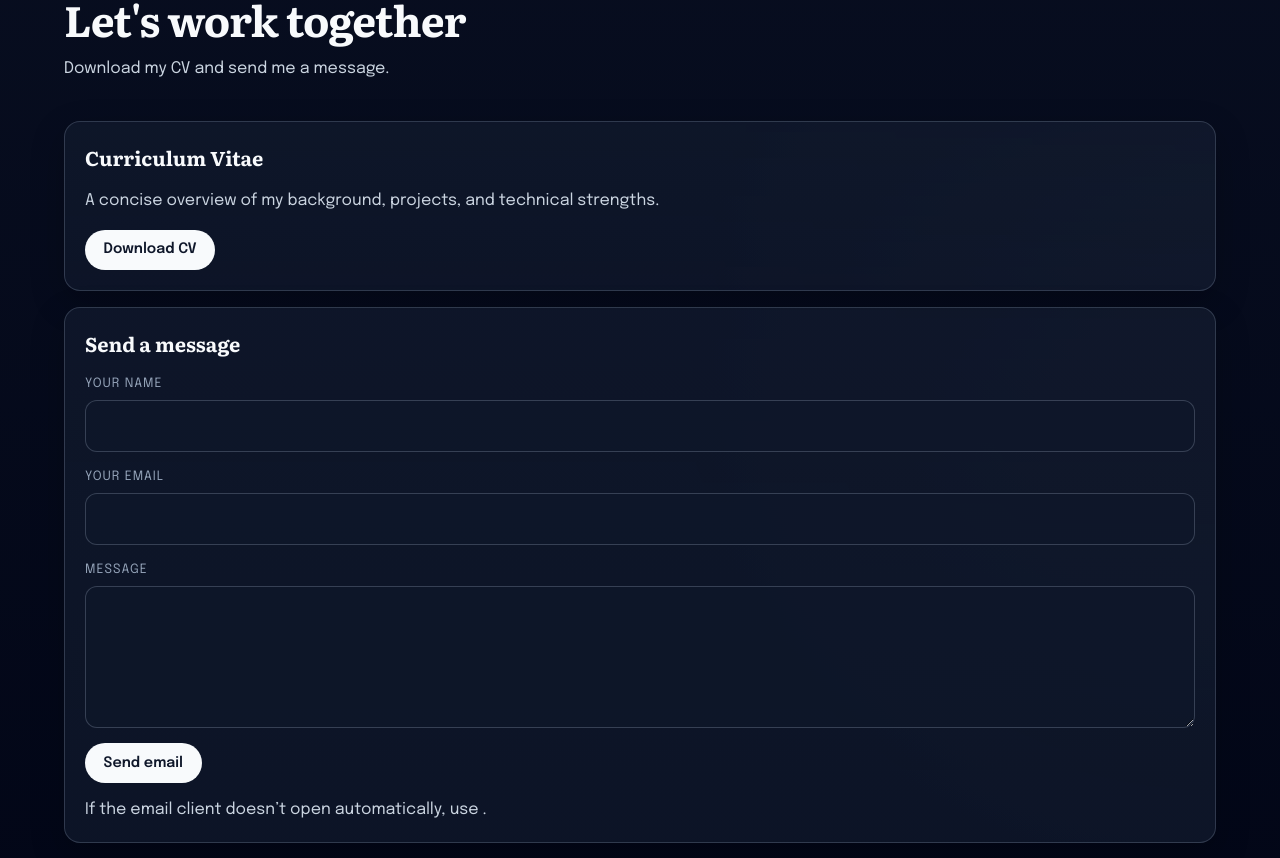
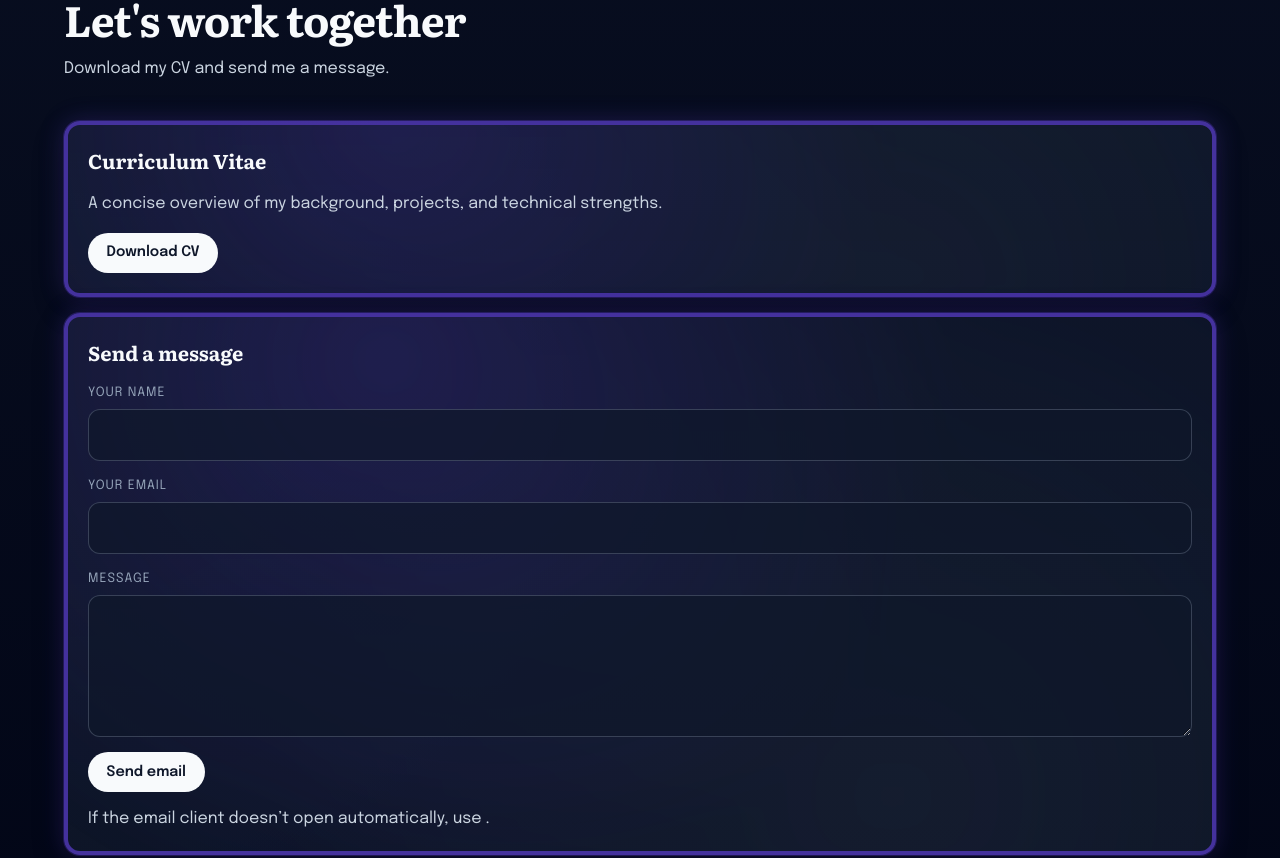
Before and after one commit to JaanusLille/portfoolio-koduleht, a React (Vite) app: page / in a window 1280 px wide. Shown: the part 2220-3078 px from the top of the page. Built offline with nearby package versions, Linux system fonts and the light colour scheme.

Commit message:
Added glow effect to Contact section

```diff
--- a/src/components/Contact.css
+++ b/src/components/Contact.css
@@ -48,16 +48,61 @@
 }
 
 .contact-card {
+  position: relative;
+  overflow: hidden;
   display: flex;
   flex-direction: column;
   gap: 1rem;
   padding: 1.25rem;
   border-radius: 16px;
-  border: 1px solid rgb(148 163 184 / 26%);
+  border: 4px solid rgb(93 63 211 / 69%);
   background:
-    linear-gradient(180deg, rgb(15 23 42 / 92%), rgb(15 23 42 / 82%)),
-    radial-gradient(circle at top right, rgb(148 163 184 / 16%), transparent 48%);
-  box-shadow: 0 12px 34px rgb(0 0 0 / 22%);
+    linear-gradient(180deg, rgb(15 23 42 / 92%), rgb(15 23 42 / 84%)),
+    radial-gradient(circle at top left, rgb(148 163 184 / 15%), transparent 52%);
+  box-shadow:
+    0 12px 34px rgb(0 0 0 / 20%),
+    0 0 0 1px rgb(93 63 211 / 30%),
+    0 0 24px rgb(93 63 211 / 28%);
+  transition:
+    box-shadow 180ms ease,
+    transform 180ms ease;
+}
+
+.contact-card::before {
+  content: '';
+  position: absolute;
+  inset: -28px;
+  border-radius: 22px;
+  background:
+    radial-gradient(circle at 30% 15%, rgb(93 63 211 / 35%), transparent 55%),
+    radial-gradient(circle at 70% 85%, rgb(148 163 184 / 10%), transparent 60%);
+  filter: blur(18px);
+  opacity: 0.45;
+  transform: translateY(0) scale(1);
+  animation: skills-card-glow-pulse 10s ease-in-out infinite;
+  pointer-events: none;
+  z-index: 0;
+  transition:
+    opacity 180ms ease,
+    transform 180ms ease;
+}
+
+.contact-card > * {
+  position: relative;
+  z-index: 1;
+}
+
+.contact-card:hover {
+  transform: translateY(-2px);
+  box-shadow:
+    0 16px 40px rgb(0 0 0 / 26%),
+    0 0 0 1px rgb(93 63 211 / 45%),
+    0 0 34px rgb(93 63 211 / 40%);
+}
+
+.contact-card:hover::before {
+  opacity: 0.65;
+  transform: translateY(-3px) scale(1.04);
 }
 
 .contact-card__title {
@@ -185,6 +230,12 @@
   text-decoration: underline;
 }
 
+@media (prefers-reduced-motion: reduce) {
+  .contact-card::before {
+    animation: none;
+  }
+}
+
 @media (max-width: 720px) {
   .contact__grid {
     grid-template-columns: 1fr;
```
